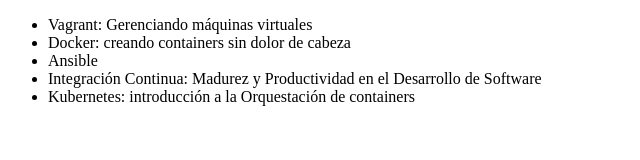
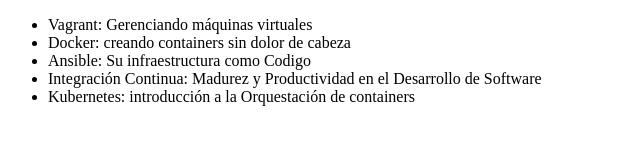
Before and after one commit to FELIPITOSO/Andesite, a plain HTML site: page index.html in a window 1280 px wide. Shown: the whole page, without its empty margins (0-640 px from the left). Drawn offline with Linux system fonts and the light colour scheme.

Commit message:
modificando el nombre del curso de Ansible

```diff
--- a/index.html
+++ b/index.html
@@ -8,7 +8,7 @@
      <ul>
          <li> Vagrant: Gerenciando máquinas virtuales </li>
          <li> Docker: creando containers sin dolor de cabeza </li>
-         <li> Ansible </li>
+         <li> Ansible: Su infraestructura como Codigo </li>
          <li> Integración Continua: Madurez y Productividad en el Desarrollo de Software</li>
          <li> Kubernetes: introducción a la Orquestación de containers</li>
      </ul>
```
